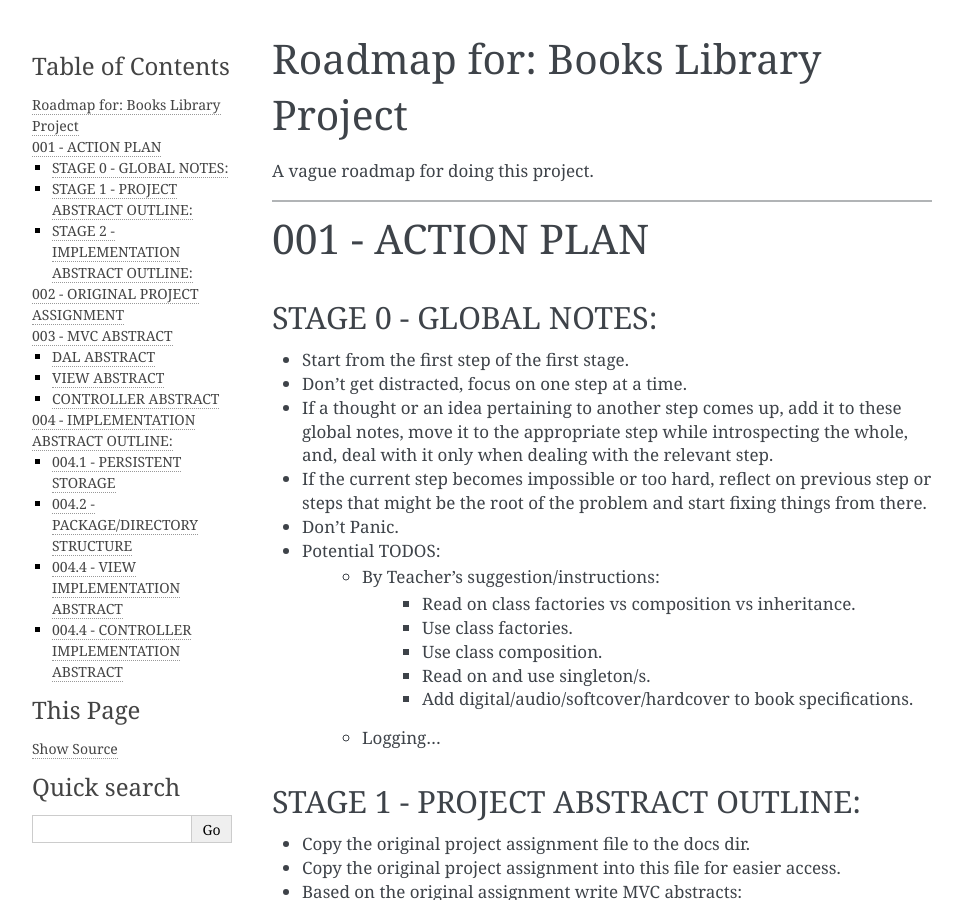
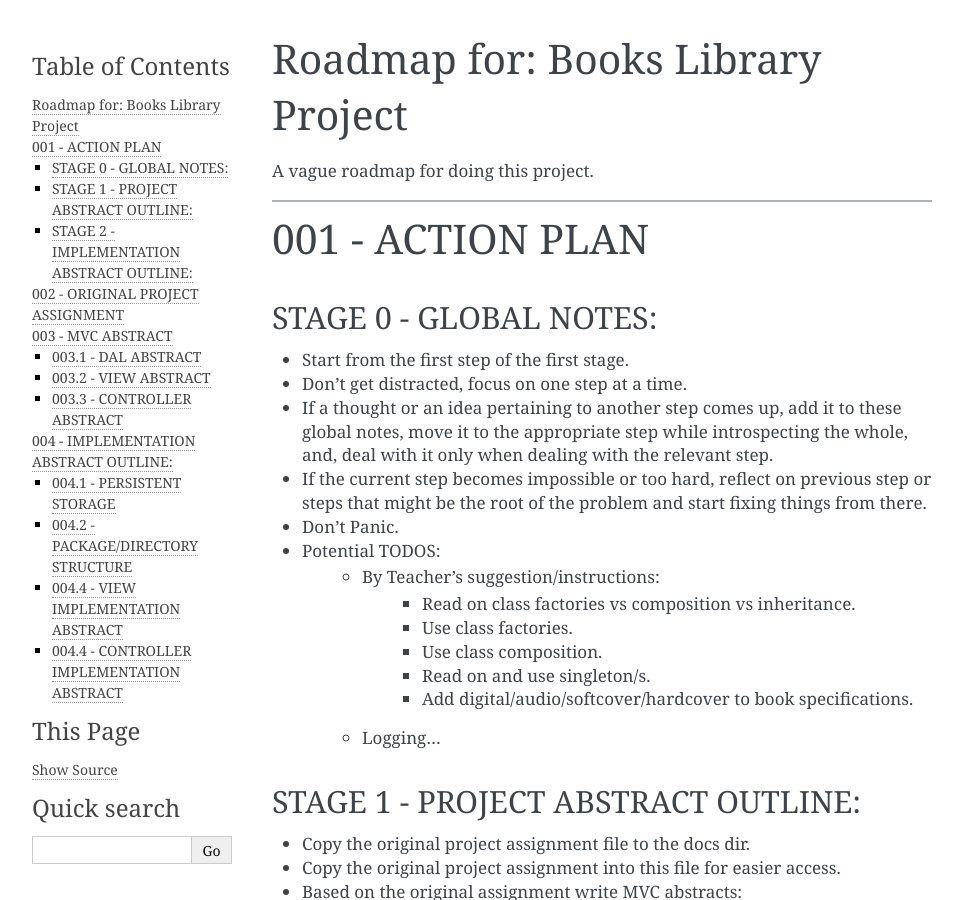
Before and after one commit to c-c-k/books-library, a Sphinx documentation site: the page built from docs/source/roadmap.rst, in a window 1280 px wide and 900 px high. Shown: the whole window, without its empty margins (148-1111 px from the left). Built offline with Sphinx 7.4.7, drawn with Linux system fonts in a browser that asks for light colours; some of the changed text lies outside the part shown.

Commit message:
roadmap.rst: fix: enumerated MVC ABSTRACT subsections.

```diff
--- a/docs/source/roadmap.rst
+++ b/docs/source/roadmap.rst
@@ -103,7 +103,7 @@ In this project you will implement a simple system to manage books library
 003 - MVC ABSTRACT
 ========================================================================
 
-DAL ABSTRACT
+003.1 - DAL ABSTRACT
 -----------------------
 
 *  Books
@@ -126,7 +126,7 @@ DAL ABSTRACT
     *  Loandate
     *  Returndate
 
-VIEW ABSTRACT
+003.2 - VIEW ABSTRACT
 -----------------------
 
 * Use simple cli menu interface.
@@ -160,7 +160,7 @@ VIEW ABSTRACT
             * choice: Find book by name
 
 
-CONTROLLER ABSTRACT
+003.3 - CONTROLLER ABSTRACT
 -----------------------
 
 * Actions:
```
